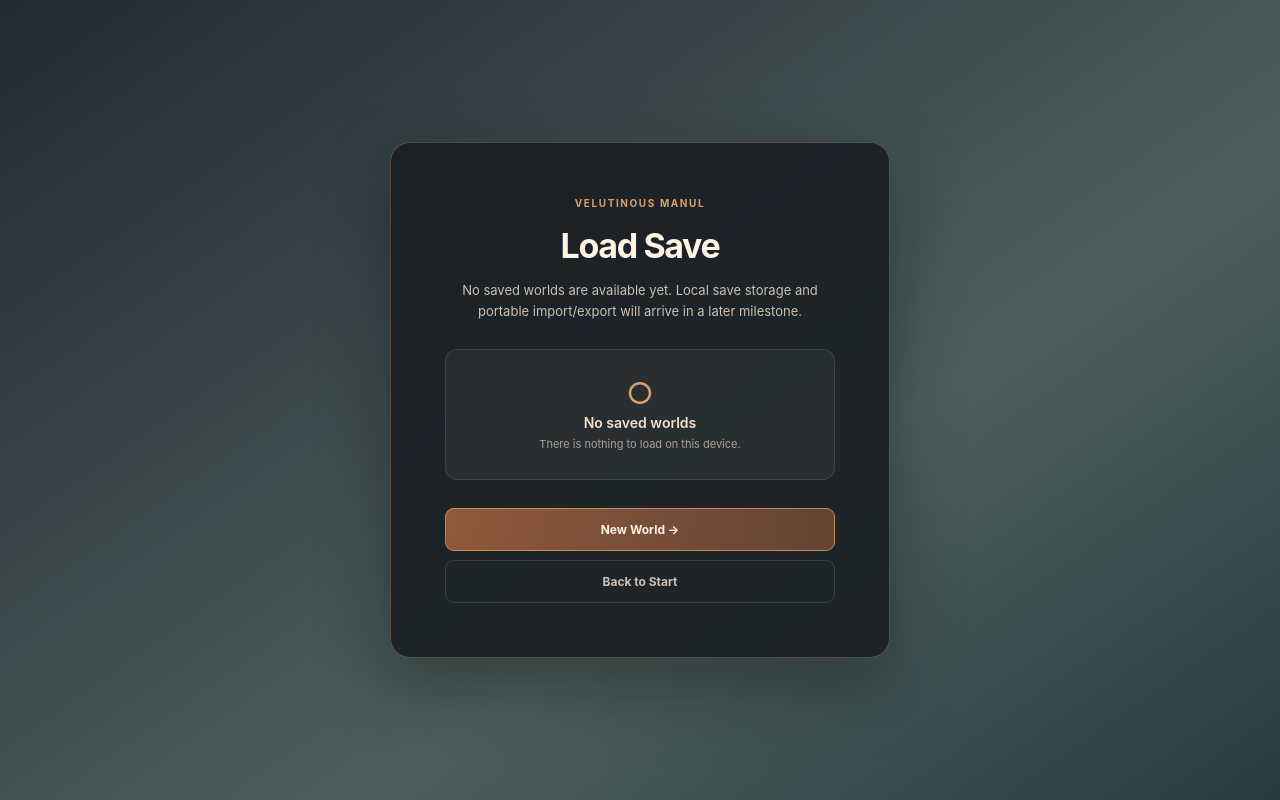
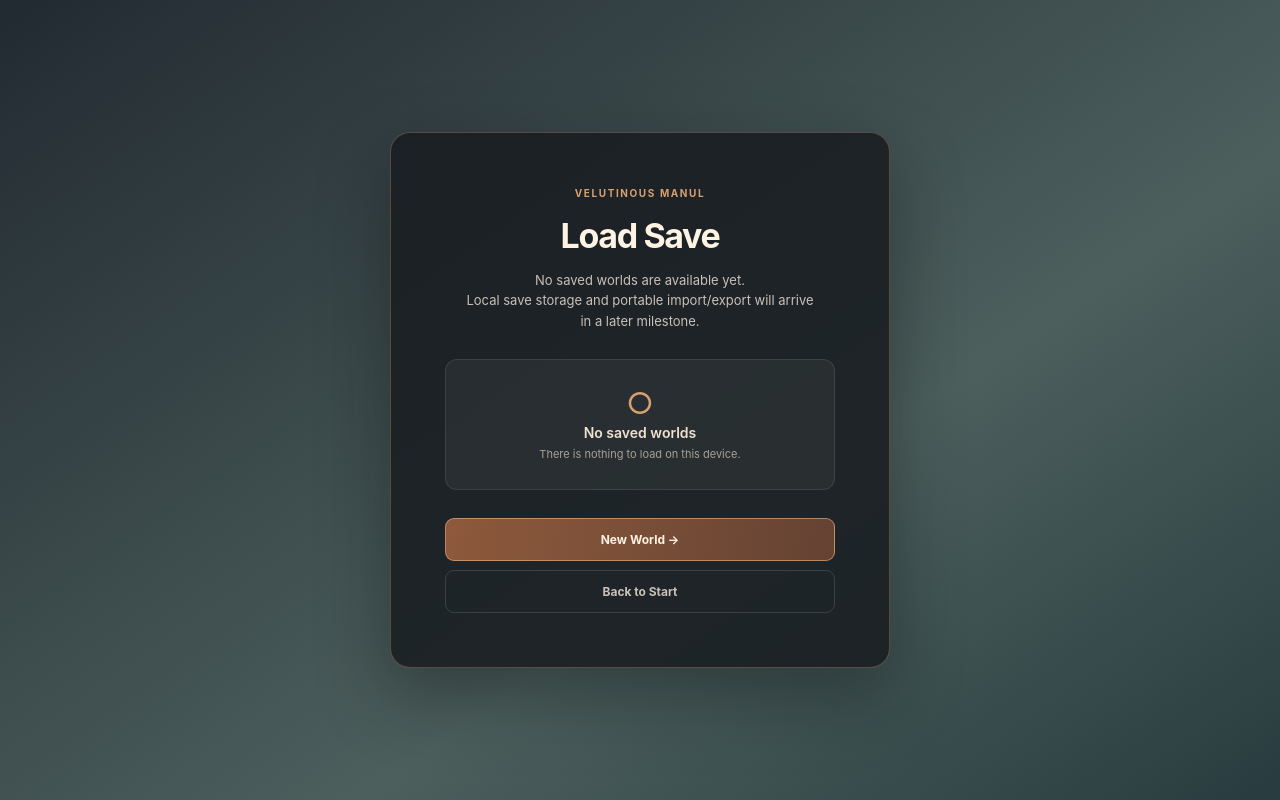
Before and after one commit to ErikBaksay/velutinous-manul, an Angular app: page /#/load-save in a window 1280 px wide. Built offline with nearby package versions, Linux system fonts and the light colour scheme.

Commit message:
fix: show storage notice for unavailable sessions

```diff
--- a/src/app/load-save.ts
+++ b/src/app/load-save.ts
@@ -21,10 +21,11 @@ export type LoadSaveReason = 'missing-last-active' | 'session-unavailable' | nul
             This world session is no longer available. Unsaved sessions are cleared when the page is reloaded.
           </p>
         } @else {
-          <p class="message">
-            No saved worlds are available yet. Local save storage and portable import/export will arrive in a later milestone.
-          </p>
+          <p class="message">No saved worlds are available yet.</p>
         }
+        <p class="message">
+          Local save storage and portable import/export will arrive in a later milestone.
+        </p>
 
         <div class="empty-state" role="status">
           <span class="empty-mark" aria-hidden="true">○</span>
```
